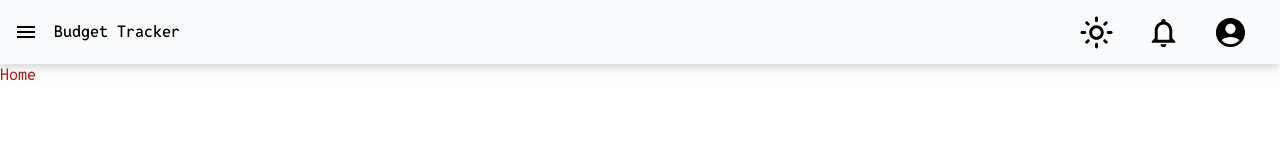
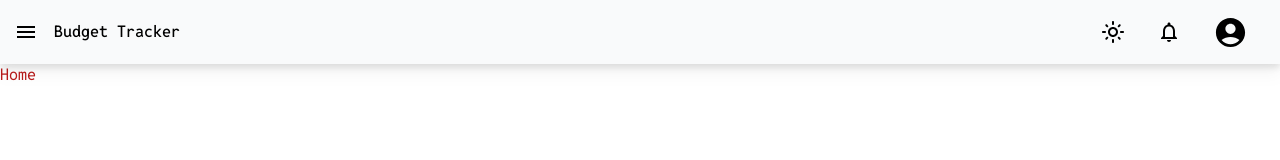
Before and after one commit to YBD21/Budget-Tracker, a Next.js app in the folder client/: page / in a window 1280 px wide. Shown: the top 160 px of the page. Built offline with nearby package versions, Linux system fonts and the light colour scheme.

Commit message:
[client] refactor fontSize NavBar

```diff
--- a/client/src/components/NavBar/index.tsx
+++ b/client/src/components/NavBar/index.tsx
@@ -18,10 +18,10 @@ const NavBar = () => {
       {/* max-w-screen-sm */}
       <ul className="flex w-1/2 justify-end mx-4">
         <li className="flex my-auto mx-4">
-          <ToggleTheme style={'flex'} isLarge={true} />
+          <ToggleTheme style={'flex'} />
         </li>
         <li className="my-auto mx-4">
-          <NotificationsOutlinedIcon fontSize="large" className="cursor-pointer" />
+          <NotificationsOutlinedIcon className="cursor-pointer" />
         </li>
         <li className="my-auto mx-4">
           <AccountCircleIcon fontSize="large" className="cursor-pointer" />
```
